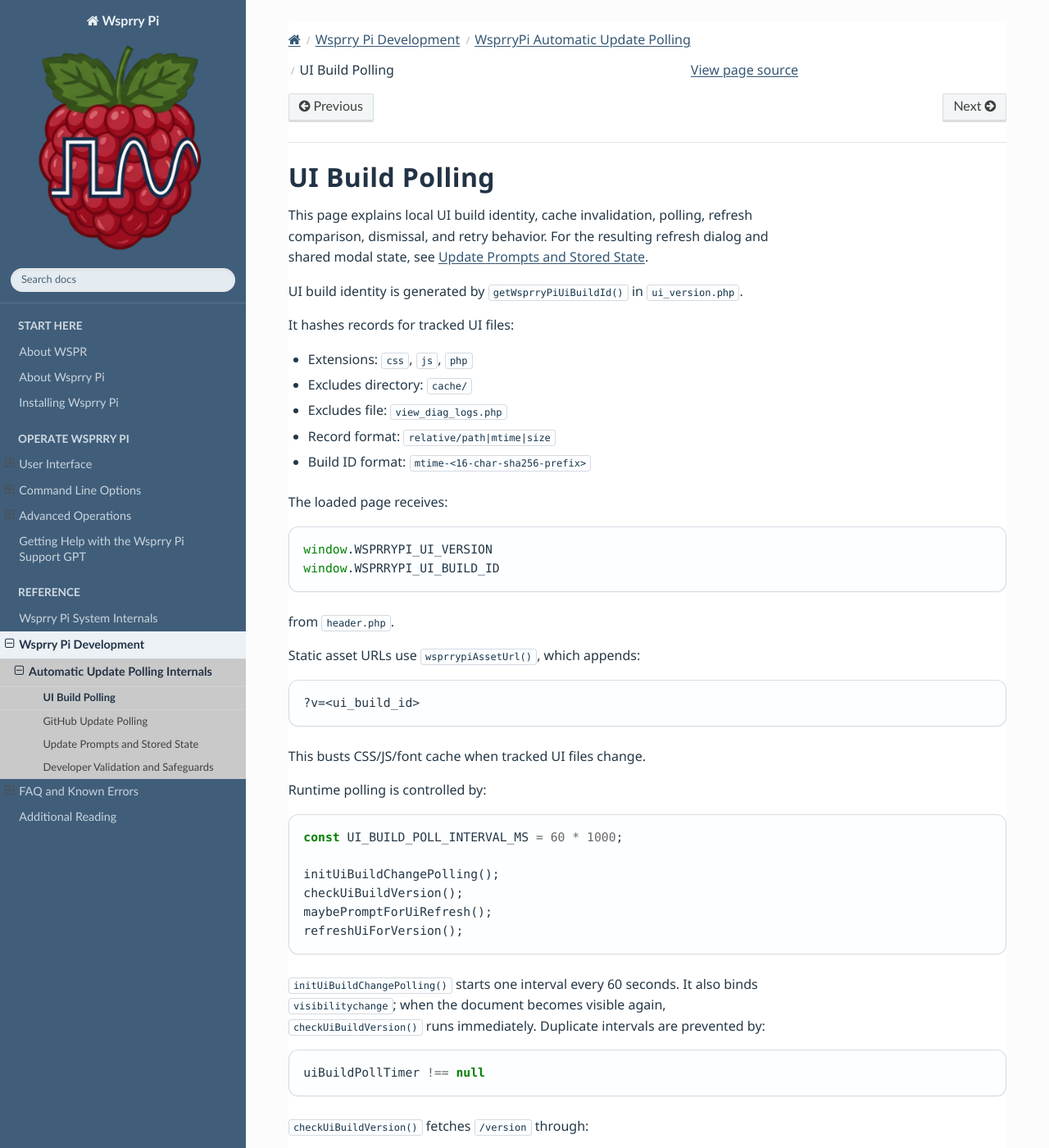
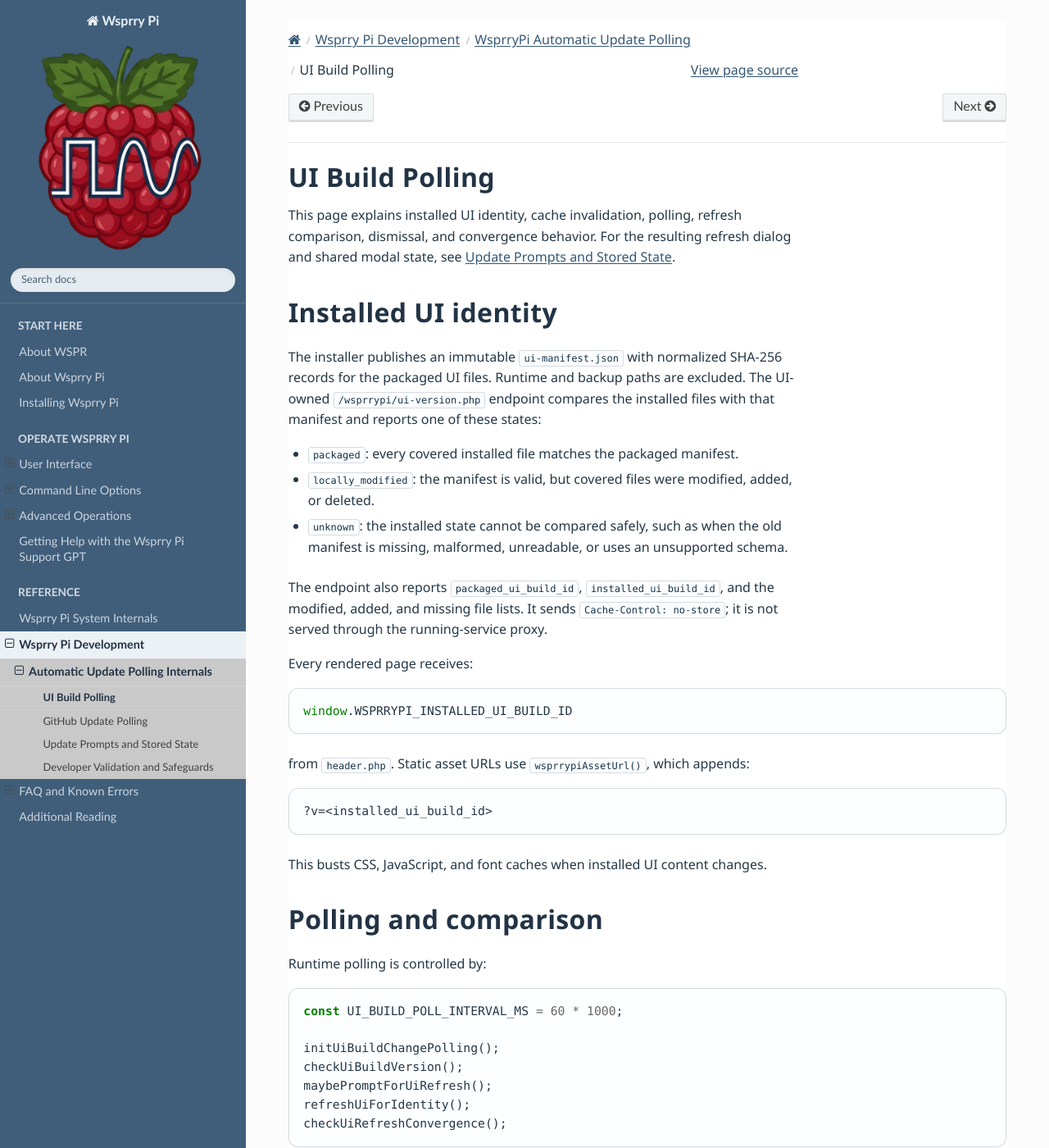
Before and after one commit to WsprryPi/Wsprry_Pi_Docs, a Sphinx documentation site: the page built from docs/User_Interface/Maintenance/update_check/ui_build_polling.md, in a window 1280 px wide and 1400 px high. Shown: the whole window at 82% size. Built offline with Sphinx 7.4.7 and the Read the Docs theme 3.1.0, drawn with Linux system fonts in a browser that asks for light colours; some of the changed text lies outside the part shown.

Commit message:
Document installed UI identity upgrades

````diff
--- a/docs/User_Interface/Maintenance/update_check/ui_build_polling.md
+++ b/docs/User_Interface/Maintenance/update_check/ui_build_polling.md
@@ -1,33 +1,32 @@
 # UI Build Polling
 
-This page explains local UI build identity, cache invalidation, polling, refresh comparison, dismissal, and retry behavior. For the resulting refresh dialog and shared modal state, see [Update Prompts and Stored State](prompts_and_state.md).
+This page explains installed UI identity, cache invalidation, polling, refresh comparison, dismissal, and convergence behavior. For the resulting refresh dialog and shared modal state, see [Update Prompts and Stored State](prompts_and_state.md).
 
-UI build identity is generated by `getWsprryPiUiBuildId()` in `ui_version.php`.
+## Installed UI identity
 
-It hashes records for tracked UI files:
+The installer publishes an immutable `ui-manifest.json` with normalized SHA-256 records for the packaged UI files. Runtime and backup paths are excluded. The UI-owned `/wsprrypi/ui-version.php` endpoint compares the installed files with that manifest and reports one of these states:
 
-* Extensions: `css`, `js`, `php`
-* Excludes directory: `cache/`
-* Excludes file: `view_diag_logs.php`
-* Record format: `relative/path|mtime|size`
-* Build ID format: `mtime-<16-char-sha256-prefix>`
+* `packaged`: every covered installed file matches the packaged manifest.
+* `locally_modified`: the manifest is valid, but covered files were modified, added, or deleted.
+* `unknown`: the installed state cannot be compared safely, such as when the old manifest is missing, malformed, unreadable, or uses an unsupported schema.
 
-The loaded page receives:
+The endpoint also reports `packaged_ui_build_id`, `installed_ui_build_id`, and the modified, added, and missing file lists. It sends `Cache-Control: no-store`; it is not served through the running-service proxy.
+
+Every rendered page receives:
 
 ```js
-window.WSPRRYPI_UI_VERSION
-window.WSPRRYPI_UI_BUILD_ID
+window.WSPRRYPI_INSTALLED_UI_BUILD_ID
 ```
 
-from `header.php`.
-
-Static asset URLs use `wsprrypiAssetUrl()`, which appends:
+from `header.php`. Static asset URLs use `wsprrypiAssetUrl()`, which appends:
 
 ```text
-?v=<ui_build_id>
+?v=<installed_ui_build_id>
 ```
 
-This busts CSS/JS/font cache when tracked UI files change.
+This busts CSS, JavaScript, and font caches when installed UI content changes.
+
+## Polling and comparison
 
 Runtime polling is controlled by:
 
@@ -37,65 +36,44 @@ const UI_BUILD_POLL_INTERVAL_MS = 60 * 1000;
 initUiBuildChangePolling();
 checkUiBuildVersion();
 maybePromptForUiRefresh();
-refreshUiForVersion();
+refreshUiForIdentity();
+checkUiRefreshConvergence();
 ```
 
-`initUiBuildChangePolling()` starts one interval every 60 seconds. It also binds `visibilitychange`; when the document becomes visible again, `checkUiBuildVersion()` runs immediately. Duplicate intervals are prevented by:
+`initUiBuildChangePolling()` starts one interval every 60 seconds. It also binds `visibilitychange`; when the document becomes visible again, `checkUiBuildVersion()` runs immediately. `uiBuildPollTimer` prevents duplicate intervals.
+
+`checkUiBuildVersion()` fetches `/wsprrypi/ui-version.php` through:
 
 ```js
-uiBuildPollTimer !== null
+getJsonWithEndpointFallback(UI_IDENTITY_ENDPOINT)
 ```
 
-`checkUiBuildVersion()` fetches `/version` through:
+It calls `maybePromptForUiRefresh()` only when the response includes `installed_ui_build_id`. `uiBuildVersionCheckRunning` prevents overlapping checks.
 
-```js
-getJsonWithEndpointFallback(VERSION_ENDPOINT)
-```
+`maybePromptForUiRefresh()` compares the identity embedded in the loaded page only with the current installed identity. It does not compare executable, service, application-version, or packaged-manifest version fields.
 
-It only calls `maybePromptForUiRefresh()` if the response includes `ui_build_id` or `ui_version`.
-
-```js
-uiBuildVersionCheckRunning
-```
-
-prevents overlapping checks.
-
-`maybePromptForUiRefresh()` compares:
-
-* Preferred: loaded `window.WSPRRYPI_UI_BUILD_ID` vs server `ui_build_id`
-* Fallback: loaded `window.WSPRRYPI_UI_VERSION` vs server `ui_version`
-
-If different, it shows a modal titled:
+If the identities differ, it shows a modal titled:
 
 ```text
 UI refresh required
 ```
 
-Confirm calls:
+Confirm calls `refreshUiForIdentity(installedBuildId)`, which reloads with:
 
-```js
-refreshUiForVersion(serverVersion, serverBuildId)
+```text
+current-url?ui_refresh=<installed_ui_build_id>
 ```
 
-which reloads via:
+using `window.location.replace()`.
 
-```text
-current-url?ui_refresh=<serverBuildId-or-version>
-```
+Cancel or modal hidden suppresses repeat prompts for that installed identity during the current page lifetime with `dismissedUiRefreshBuildId`. This suppression is not persisted to `localStorage`.
 
-using:
-
-```js
-window.location.replace()
-```
-
-Cancel or modal hidden suppresses repeat prompts for that same server build/version in memory:
-
-```js
-dismissedUiRefreshBuildId
-dismissedUiRefreshVersion
-```
-
-This suppression is not persisted to `localStorage`.
+A stable locally modified installation does not prompt merely because it differs from the packaged manifest: the loaded page and current installed tree have the same installed identity. A prompt occurs only if covered UI files change while that page is open.
 
 If `showConfirmationDialog()` fails to show the modal, it returns `false`; `uiRefreshPromptActive` remains `false`, so the next poll retries. If `#confirmModal` is missing, the prompt is deferred and retried later.
+
+## Refresh convergence
+
+After **Refresh**, the requested identity remains in the `ui_refresh` query parameter until the newly loaded page proves it has that identity. On success, the browser removes the parameter.
+
+If the page still has a different identity, Wsprry Pi stops prompting and displays a persistent consistency diagnostic. This prevents a refresh loop during an incomplete or continuously changing deployment. Wait for the installation to finish, then reload once.
````
Also changed, not shown: docs/Install/index.md (+25 -0 lines), docs/User_Interface/Maintenance/update_check.md (+6 -7 lines), docs/User_Interface/Maintenance/update_check/developer_validation.md (+1 -1 lines), docs/User_Interface/Maintenance/update_check/prompts_and_state.md (+5 -4 lines).
